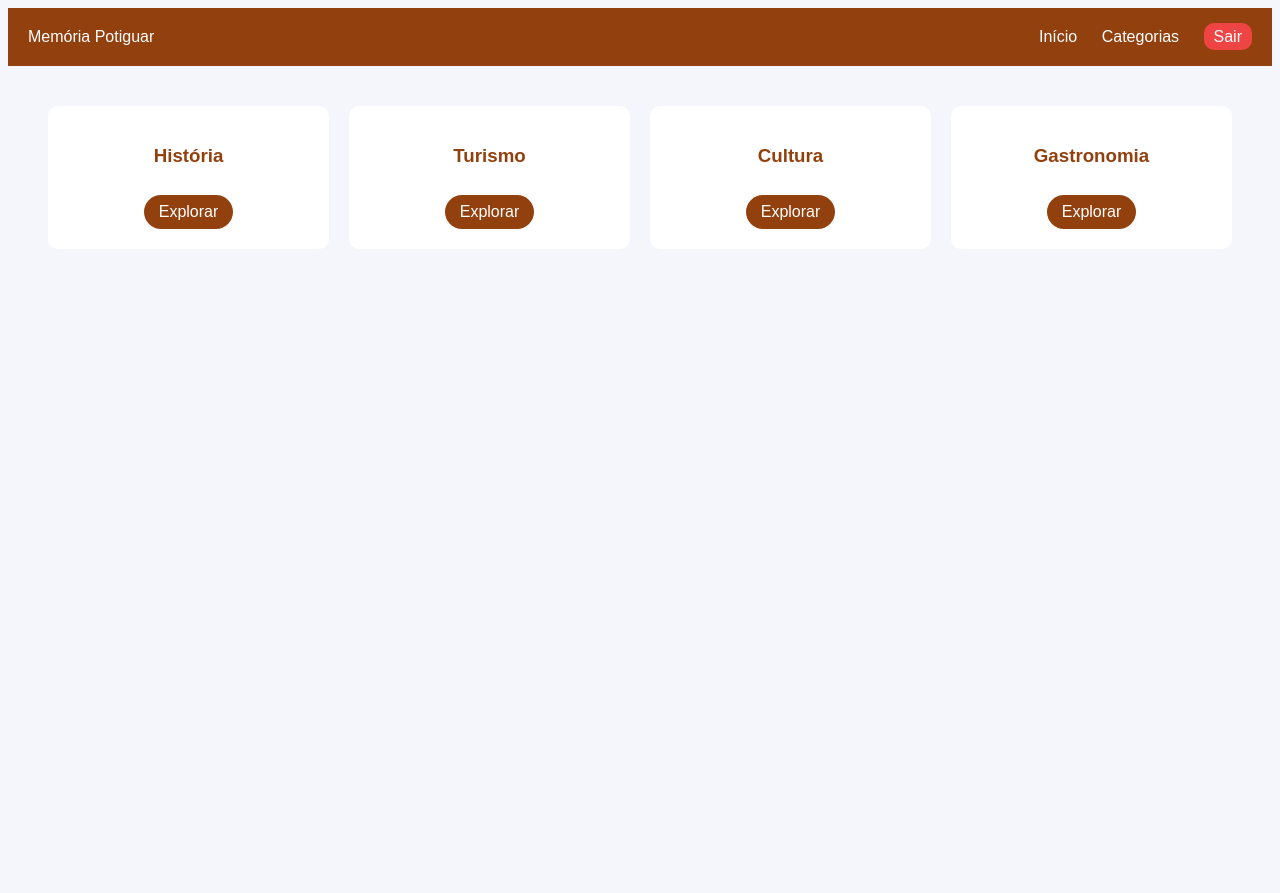
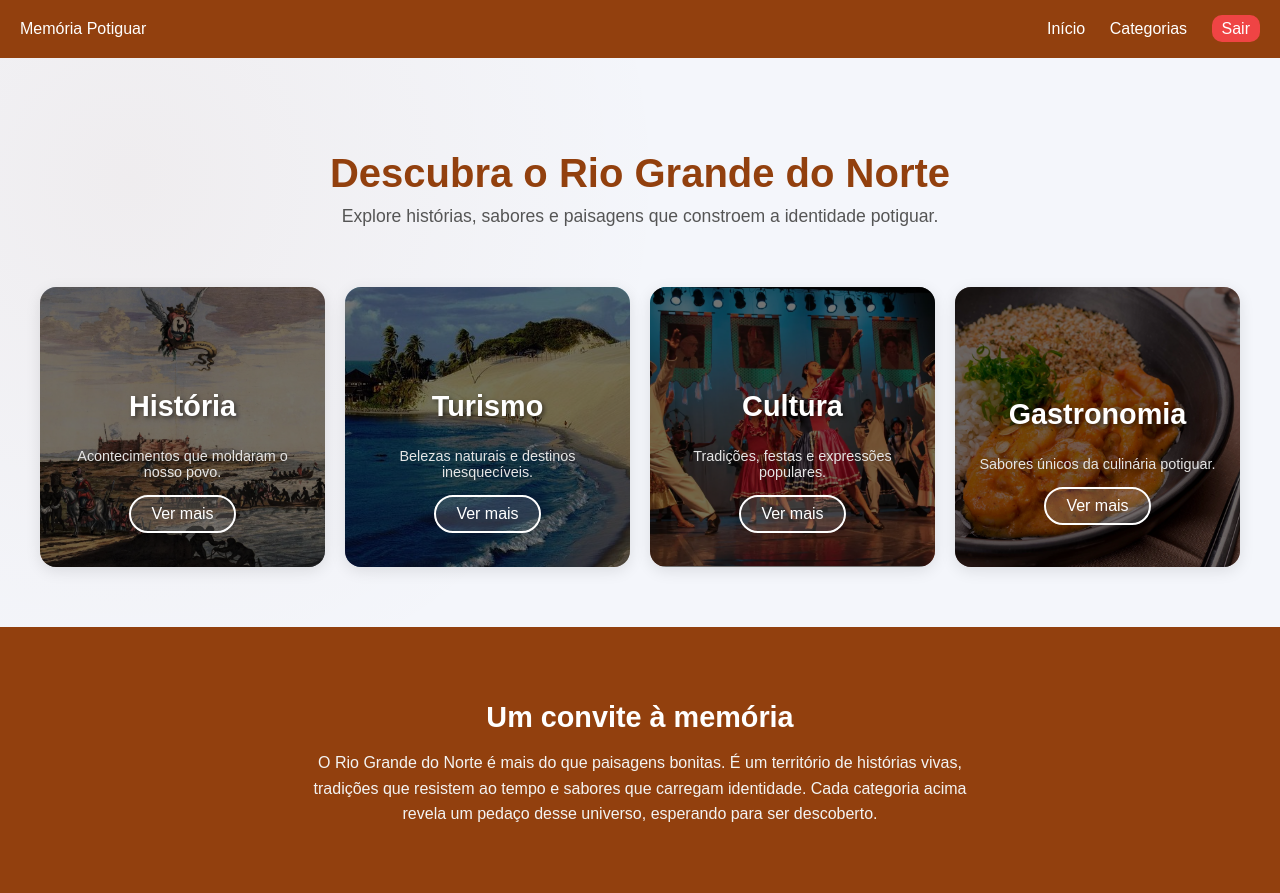
Before and after one commit to cesarsnts1/Pi_memoria_potiguar, a Flask app: page /turismo in a window 1280 px wide. Before the commit the page ends 229 px from the top, so only its background shows below. Run offline with Flask 3, Linux system fonts and the light colour scheme.

Commit message:
Update categorias.html

```diff
--- a/templates/categorias.html
+++ b/templates/categorias.html
@@ -3,15 +3,16 @@
 <head>
 <meta charset="UTF-8">
 <meta name="viewport" content="width=device-width, initial-scale=1.0">
-<title>Categorias</title>
+<title>Categorias | Memória Potiguar</title>
 
 <style>
 body{
     font-family:sans-serif;
     background:#f4f6fb;
+    margin:0;
+    background-image: radial-gradient(circle at 10% 20%, rgba(146,64,14,0.05), transparent 40%);
 }
 
-/* HEADER */
 header{
     display:flex;
     justify-content:space-between;
@@ -32,7 +33,30 @@ padding:5px 10px;
     border-radius:10px;
 }
 
-/* GRID */
+.breadcrumb{
+    padding:10px 40px;
+    font-size:0.9rem;
+    color:#777;
+}
+
+.hero{
+    text-align:center;
+    padding:60px 20px 20px;
+}
+
+.hero h1{
+    font-size:2.5rem;
+    color:#92400e;
+    margin-bottom:10px;
+}
+
+.hero p{
+    color:#555;
+    max-width:600px;
+    margin:0 auto;
+    font-size:1.1rem;
+}
+
 .grid{
     display:grid;
     grid-template-columns:repeat(auto-fit,minmax(250px,1fr));
@@ -41,29 +65,127 @@ padding:40px;
 }
 
 .card{
-background:white;
+    background:transparent;
+    border-radius:16px;
+    overflow:hidden;
+    position:relative;
+    height:280px;
+    cursor:pointer;
+    transition:transform 0.3s ease, box-shadow 0.3s ease;
+    box-shadow:0 4px 15px rgba(0,0,0,0.1);
+    animation:fadeUp 0.6s ease forwards;
+    opacity:0;
+}
+
+.card:hover{
+    transform:scale(1.03);
+    box-shadow:0 8px 25px rgba(0,0,0,0.15);
+}
+
+.card-bg{
+    position:absolute;
+    width:100%;
+    height:100%;
+    background-size:cover;
+    background-position:center;
+}
+
+.card-bg::after{
+    content:'';
+    position:absolute;
+    width:100%;
+    height:100%;
+    background:rgba(0,0,0,0.55);
+    transition:0.3s;
+}
+
+.card:hover .card-bg::after{
+    background:rgba(0,0,0,0.45);
+}
+
+.card-content{
+    position:relative;
+    z-index:2;
+    height:100%;
+    display:flex;
+    flex-direction:column;
+    justify-content:center;
+    align-items:center;
     padding:20px;
-border-radius:10px;
+}
+
+.card-content h3{
+    color:white;
+    font-size:1.8rem;
+    margin-bottom:10px;
+    text-shadow:2px 2px 4px rgba(0,0,0,0.5);
+}
+
+.card-desc{
+    color:#e5e5e5;
+    font-size:0.9rem;
+    margin-bottom:15px;
     text-align:center;
 }
 
-.card h3{
-color:#92400e;
+.ver-mais{
+    color:white;
+    text-decoration:none;
+    padding:8px 20px;
+    border:2px solid white;
+    border-radius:30px;
+    background:rgba(255,255,255,0.15);
+    transition:0.3s;
 }
 
-.btn{
-display:inline-block;
-margin-top:10px;
+.card:hover .ver-mais{
+    background:rgba(255,255,255,0.3);
+    transform:translateY(-2px);
+}
+
+@keyframes fadeUp{
+    from{
+        transform:translateY(20px);
+        opacity:0;
+    }
+    to{
+        transform:translateY(0);
+        opacity:1;
+    }
+}
+
+.info-section{
     background:#92400e;
     color:white;
-padding:8px 15px;
-border-radius:20px;
-text-decoration:none;
+    padding:50px 20px;
+    text-align:center;
+    margin-top:20px;
 }
 
-.btn:hover{
-background:#78350f;
+.info-content{
+    max-width:700px;
+    margin:0 auto;
 }
+
+.info-section h2{
+    font-size:1.8rem;
+    margin-bottom:15px;
+}
+
+.info-section p{
+    font-size:1rem;
+    line-height:1.6;
+    color:#f3f3f3;
+}
+
+footer{
+    text-align:center;
+    padding:20px;
+    margin-top:40px;
+    background:#92400e;
+    color:white;
+}
+
 </style>
 </head>
 
@@ -78,29 +200,62 @@ background:#78350f;
 </nav>
 </header>
 
+<section class="hero">
+<h1>Descubra o Rio Grande do Norte</h1>
+<p>Explore histórias, sabores e paisagens que constroem a identidade potiguar.</p>
+</section>
+
 <div class="grid">
 
 <div class="card">
-<h3>História</h3>
-<a href="historia.html" class="btn">Explorar</a>
+<div class="card-bg" style="background-image:url('historia.png')"></div>
+<div class="card-content">
+<h3> História</h3>
+<p class="card-desc">Acontecimentos que moldaram o nosso povo.</p>
+<a href="historia.html" class="ver-mais">Ver mais</a>
+</div>
 </div>
 
 <div class="card">
-<h3>Turismo</h3>
-<a href="turismo.html" class="btn">Explorar</a>
+<div class="card-bg" style="background-image:url('turismo.jpg')"></div>
+<div class="card-content">
+<h3> Turismo</h3>
+<p class="card-desc">Belezas naturais e destinos inesquecíveis.</p>
+<a href="turismo.html" class="ver-mais">Ver mais</a>
+</div>
 </div>
 
 <div class="card">
-<h3>Cultura</h3>
-<a href="cultura.html" class="btn">Explorar</a>
+<div class="card-bg" style="background-image:url('cultura.png')"></div>
+<div class="card-content">
+<h3> Cultura</h3>
+<p class="card-desc">Tradições, festas e expressões populares.</p>
+<a href="cultura.html" class="ver-mais">Ver mais</a>
+</div>
 </div>
 
 <div class="card">
-<h3>Gastronomia</h3>
-<a href="gastronomia.html" class="btn">Explorar</a>
+<div class="card-bg" style="background-image:url('gastronomia.jpg')"></div>
+<div class="card-content">
+<h3> Gastronomia</h3>
+<p class="card-desc">Sabores únicos da culinária potiguar.</p>
+<a href="gastronomia.html" class="ver-mais">Ver mais</a>
+</div>
 </div>
 
 </div>
 
+<section class="info-section">
+    <div class="info-content">
+        <h2>Um convite à memória</h2>
+        <p>
+            O Rio Grande do Norte é mais do que paisagens bonitas. É um território de histórias vivas,
+            tradições que resistem ao tempo e sabores que carregam identidade. Cada categoria acima
+            revela um pedaço desse universo, esperando para ser descoberto.
+        </p>
+    </div>
+</section>
+
+
 </body>
 </html>
```
Lines whose indentation alone changed are shown as unchanged.
